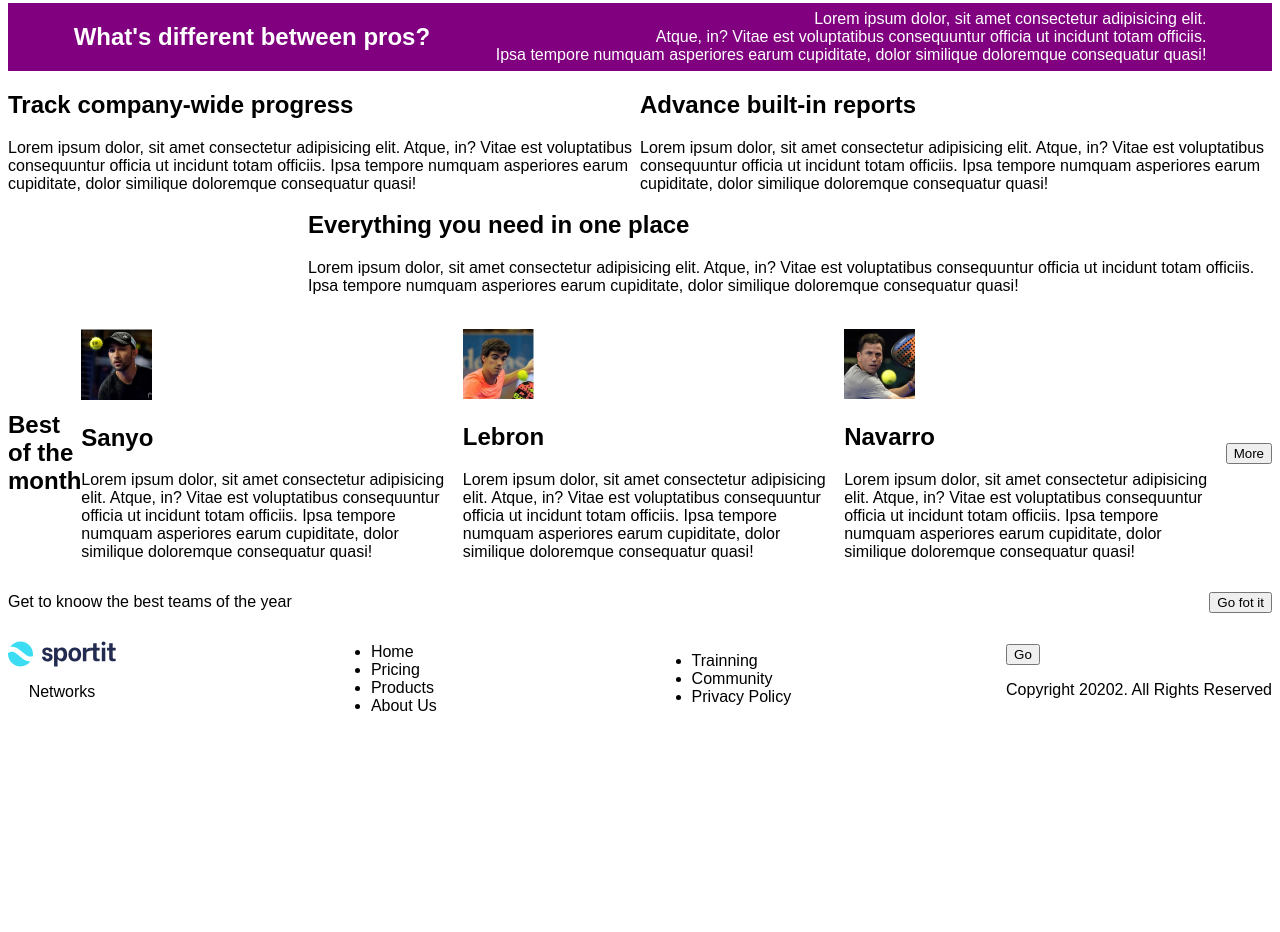
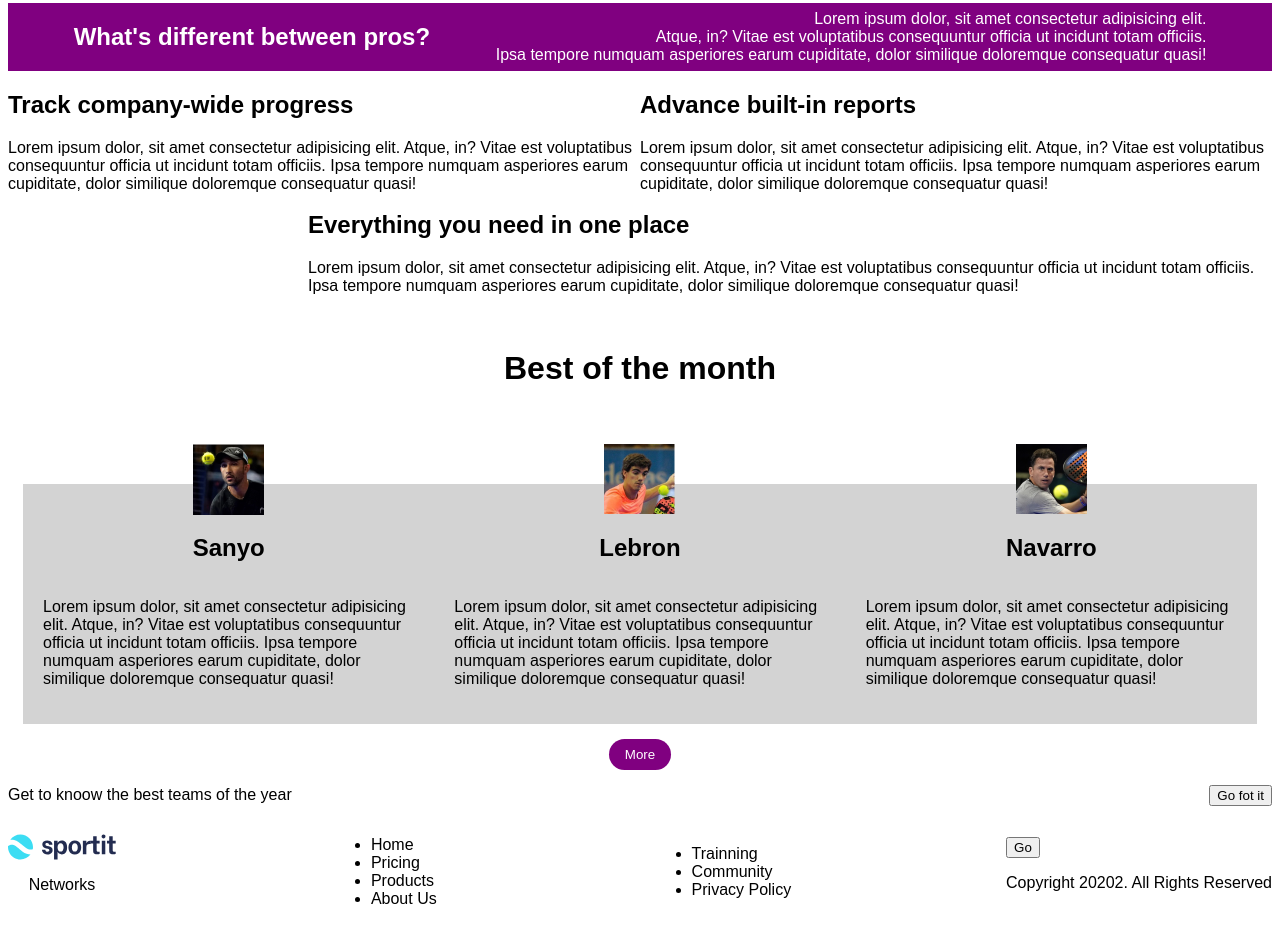
Before and after one commit to VictorOlea/proyecto-integrador, a plain HTML site: page index.html in a window 1280 px wide. Shown: the part 671-1603 px from the top of the page. Before the commit the page ends 1410 px from the top, so only its background shows below. Drawn offline with Linux system fonts and the light colour scheme.

Commit message:
cambios seccion 5

```diff
--- a/css/style.css
+++ b/css/style.css
@@ -126,9 +126,37 @@ header{
 
 
 .section-5{
+    background: linear-gradient(
+      to bottom,
+      #ffffff 0%,
+      #ffffff 20%,
+      #D3D3D3 20%,
+      #D3D3D3 100%
+    );
     display: flex;
     justify-content: space-between;
     align-items: center;
+    margin: 15px;
+}
+
+.div-sec5{
+    display: flex;
+    align-items: center;
+    justify-content: center;
+}
+
+.div-sec5-abs{
+    display: flex;
+    flex-direction: column;
+    align-items: center;
+    padding: 10px;
+    margin: 10px;
+}
+
+.btn-sec5{
+    display: flex;
+    align-items: center;
+    justify-content: center;
 }
 
 .section-6{
--- a/index.html
+++ b/index.html
@@ -81,9 +81,12 @@
         </div>
     </section>
 
+    <div class="div-sec5">
+        <h1 class="h1-sec5">Best of the month</h1>
+    </div>
+
     <section class="section-5">
-        <h1>Best of the month</h1>
-        <div>
+        <div class="div-sec5-abs">
             <img src="img/sanyo.png" alt="sanyo">
             <h2>Sanyo</h2>
             <p>Lorem ipsum dolor, sit amet consectetur adipisicing elit.
@@ -91,7 +94,7 @@
                 Ipsa tempore numquam asperiores earum cupiditate, dolor similique doloremque consequatur quasi!
             </p>
         </div>
-        <div>
+        <div class="div-sec5-abs">
             <img src="img/lebron.png" alt="lebron">
             <h2>Lebron</h2>
             <p>Lorem ipsum dolor, sit amet consectetur adipisicing elit.
@@ -99,7 +102,7 @@
                 Ipsa tempore numquam asperiores earum cupiditate, dolor similique doloremque consequatur quasi!
             </p>
         </div>
-        <div>
+        <div class="div-sec5-abs">
             <img src="img/navarro.png" alt="navarro">
             <h2>Navarro</h2>
             <p>Lorem ipsum dolor, sit amet consectetur adipisicing elit.
@@ -107,9 +110,11 @@
                 Ipsa tempore numquam asperiores earum cupiditate, dolor similique doloremque consequatur quasi!
             </p>
         </div>
+    </section>
 
-        <button type="button">More</button>
-    </section>
+    <div class="btn-sec5">
+        <button class="art-btn">More</button>
+    </div>
 
     <section class="section-6">
             <p>Get to knoow the best teams of the year</p>
```
